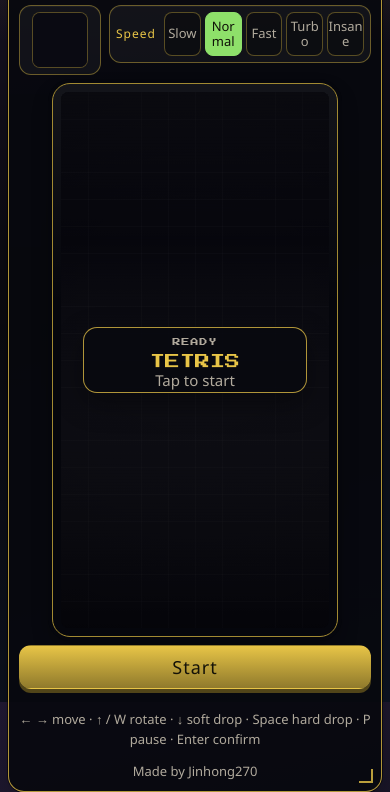
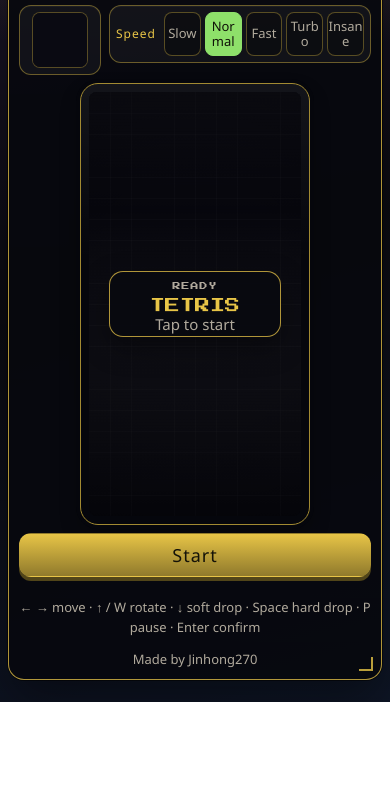
Before and after one commit to Jinhong270/Tetris, a plain HTML site: page index.html in a window 390 px wide. Shown: the part 142-934 px from the top of the page. After the commit the page ends 844 px from the top, so only its background shows below. Drawn offline with Linux system fonts and the light colour scheme.

Commit message:
Make layout responsive across phones, tablets and desktops
Size the board from measured page chrome instead of hard-coded constants, and re-measure via ResizeObserver when fonts, locale text or panels change.

Use the compact landscape layout for wide phones and landscape tablets, with the media query mirrored in JS through matchMedia. Show the touch controls as a single row on portrait phones and track the dock height in a CSS variable. Add safe-area insets, let the body grow so bottom padding stays scrollable, and hide the hint and credit on short desktop windows. Collapse the options panel when switching to the narrow layout.

```diff
--- a/css/style.css
+++ b/css/style.css
@@ -17,7 +17,12 @@
     --font-pixel: "Press Start 2P", "Courier New", monospace;
 }
 
-html, body {
+html {
+    -webkit-text-size-adjust: 100%;
+    text-size-adjust: 100%;
+}
+
+html {
     height: 100%;
 }
 
@@ -29,7 +34,7 @@
     align-items: flex-start;
     min-height: 100vh;
     min-height: 100dvh;
-    padding: 18px 14px 28px;
+    padding: calc(18px + env(safe-area-inset-top)) calc(14px + env(safe-area-inset-right)) 28px calc(14px + env(safe-area-inset-left));
     background: #12121c;
     user-select: none;
     -webkit-user-select: none;
@@ -804,7 +809,7 @@
 
 @media (max-width: 860px) {
     body {
-        padding: 8px 8px 16px;
+        padding: calc(8px + env(safe-area-inset-top)) calc(8px + env(safe-area-inset-right)) 16px calc(8px + env(safe-area-inset-left));
     }
 
     .app {
@@ -944,7 +949,7 @@
     }
 
     body.touch-device {
-        padding-bottom: calc(142px + env(safe-area-inset-bottom));
+        padding-bottom: calc(var(--dock-h, 142px) + 8px);
     }
 
     body.touch-device .touch-controls {
@@ -954,6 +959,9 @@
         bottom: 0;
         z-index: 30;
         margin: 0;
+        flex-direction: row;
+        justify-content: center;
+        gap: 6px;
         padding: 8px 8px calc(8px + env(safe-area-inset-bottom));
         border-radius: 16px 16px 0 0;
         border: 1px solid color-mix(in srgb, var(--accent) 35%, transparent);
@@ -961,8 +969,25 @@
         background: rgba(6, 7, 12, 0.94);
     }
 
+    body.touch-device .control-row {
+        display: contents;
+    }
+
+    body.touch-device .ctrl-btn {
+        flex: 1 1 0;
+        min-width: 0;
+        width: auto;
+        max-width: 92px;
+        height: 52px;
+    }
+
+    body.touch-device .ctrl-btn.wide {
+        flex-grow: 1.4;
+        max-width: 128px;
+    }
+
     body.touch-device .toast {
-        bottom: calc(150px + env(safe-area-inset-bottom));
+        bottom: calc(var(--dock-h, 142px) + 8px);
     }
 
     body.is-playing .controls-hint,
@@ -973,7 +998,29 @@
     }
 }
 
-@media (max-width: 860px) and (orientation: landscape) and (max-height: 540px) {
+@media (min-width: 861px) and (max-height: 720px) {
+    body {
+        padding-top: calc(10px + env(safe-area-inset-top));
+        padding-bottom: 10px;
+    }
+
+    .brand p,
+    .controls-hint,
+    .credit {
+        display: none;
+    }
+
+    .topbar {
+        margin-bottom: 8px;
+        padding-bottom: 8px;
+    }
+}
+
+@media (orientation: landscape) and (max-height: 540px), (orientation: landscape) and (pointer: coarse) and (max-height: 820px) {
+    body {
+        padding: calc(8px + env(safe-area-inset-top)) calc(8px + env(safe-area-inset-right)) 8px calc(8px + env(safe-area-inset-left));
+    }
+
     body.touch-device {
         padding-bottom: 8px;
     }
@@ -989,14 +1036,31 @@
         display: none;
     }
 
+    .brand h1 {
+        font-size: 14px;
+        letter-spacing: 2px;
+    }
+
+    .icon-btn {
+        width: 34px;
+        height: 34px;
+    }
+
+    #startButton,
+    #pauseButton {
+        min-height: 36px;
+        font-size: 15px;
+    }
+
     .topbar {
         margin-bottom: 6px;
         padding-bottom: 6px;
     }
 
     .layout {
-        grid-template-columns: minmax(0, 1fr) max-content minmax(0, 1fr);
+        grid-template-columns: minmax(0, 220px) max-content minmax(0, 220px);
         grid-template-areas: "stats well side";
+        justify-content: center;
         align-items: center;
         gap: 8px;
     }
@@ -1006,7 +1070,7 @@
         display: flex;
         flex-direction: column;
         gap: 8px;
-        max-height: calc(100dvh - 16px);
+        max-height: var(--col-max, calc(100dvh - 16px));
         overflow: auto;
         grid-area: auto;
     }
@@ -1163,7 +1227,7 @@
     text-align: center;
 }
 
-@media (max-width: 860px) and (orientation: landscape) and (max-height: 540px) {
+@media (orientation: landscape) and (max-height: 540px), (orientation: landscape) and (pointer: coarse) and (max-height: 820px) {
     html[dir="rtl"] .stat {
         text-align: right;
     }
--- a/js/main.js
+++ b/js/main.js
@@ -16,11 +16,14 @@
 
 const CLEAR_KEYS = [null, 'clear1', 'clear2', 'clear3', 'clear4'];
 const THEMES = ['classic', 'gray', 'green', 'blue', 'wheat', 'arcade', 'dark'];
+const LAND_QUERY = '(orientation: landscape) and (max-height: 540px), (orientation: landscape) and (pointer: coarse) and (max-height: 820px)';
 
 let animationId = null;
 let toastTimer = null;
 let resizeTick = 0;
+let lastNarrow = null;
 
+const root = document.documentElement;
 const gameCanvas = document.getElementById('gameCanvas');
 const nextCanvas = document.getElementById('nextCanvas');
 const startButton = document.getElementById('startButton');
@@ -44,8 +47,15 @@
 const fxFlash = document.getElementById('fxFlash');
 const levelStat = document.getElementById('levelStat');
 const touchPause = document.getElementById('btnPauseTouch');
-const speedPanel = document.querySelector('.speed-panel');
-const nextWrap = document.querySelector('.next-wrap');
+const touchBar = document.getElementById('touchControls');
+const appEl = document.querySelector('.app');
+const layoutEl = document.querySelector('.layout');
+const wellEl = document.querySelector('.well');
+const bezelEl = document.querySelector('.bezel');
+const statsCol = document.querySelector('.col-stats');
+const sideCol = document.querySelector('.col-side');
+const hintEl = document.getElementById('controlsHint');
+const creditEl = document.querySelector('.credit');
 
 function detectTouchSupport() {
     return (
@@ -58,8 +68,7 @@
 const isTouchDevice = detectTouchSupport();
 if (isTouchDevice) {
     body.classList.add('touch-device');
-    const touchControls = document.getElementById('touchControls');
-    if (touchControls) touchControls.setAttribute('aria-hidden', 'false');
+    if (touchBar) touchBar.setAttribute('aria-hidden', 'false');
 }
 
 loadMuted();
@@ -115,8 +124,7 @@
 }
 
 function landscapeCompact() {
-    const { w, h } = viewportSize();
-    return h <= 540 && w > h && w <= 860;
+    return window.matchMedia(LAND_QUERY).matches;
 }
 
 function narrowLayout() {
@@ -225,47 +233,46 @@
     if (next === 'playing') setOptionsOpen(false);
 }
 
+function extraHeight(el) {
+    if (!el || getComputedStyle(el).display === 'none') return 0;
+    return el.offsetHeight + (parseFloat(getComputedStyle(el).marginTop) || 0);
+}
+
 function resizeCanvas() {
     const { w: vw, h: vh } = viewportSize();
     const narrow = narrowLayout();
     const land = landscapeCompact();
-    const bezelPad = narrow ? 16 : 22;
+    const dock = narrow && body.classList.contains('touch-device') && touchBar ? touchBar.offsetHeight : 0;
+    root.style.setProperty('--dock-h', `${dock}px`);
+
+    const bodyStyle = getComputedStyle(body);
+    const pageH = appEl.offsetHeight + parseFloat(bodyStyle.paddingTop) + parseFloat(bodyStyle.paddingBottom);
+    const layoutH = layoutEl.offsetHeight;
+    const outerH = pageH - layoutH;
+    const canvasH = gameCanvas.offsetHeight;
+    const bezelX = bezelEl.offsetWidth - gameCanvas.offsetWidth;
+    const gap = parseFloat(getComputedStyle(layoutEl).columnGap) || 0;
+
+    root.style.setProperty('--col-max', `${Math.max(160, Math.floor(vh - outerH))}px`);
+
+    let chromeH;
     let availableW;
-    let availableH;
     if (land) {
-        availableH = vh - 28;
-        availableW = Math.max(120, vw - 280);
+        chromeH = outerH + wellEl.offsetHeight - canvasH;
+        availableW = layoutEl.clientWidth - 240 - gap * 2 - bezelX;
     } else if (narrow) {
-        const touchBar = document.getElementById('touchControls');
-        const dock = body.classList.contains('touch-device') && touchBar
-            && getComputedStyle(touchBar).display !== 'none'
-            ? touchBar.offsetHeight
-            : 0;
-        const top = document.querySelector('.topbar');
-        const topH = top ? top.offsetHeight : 44;
-        const score = document.querySelector('.stat-score');
-        const statH = score ? score.offsetHeight : 52;
-        const speedH = speedPanel ? speedPanel.offsetHeight : 56;
-        const nextH = nextWrap ? nextWrap.offsetHeight : 0;
-        const hud = statH + Math.max(speedH, nextH) + 12;
-        const actions = document.querySelector('.action-buttons');
-        const actionsH = actions ? actions.offsetHeight : 48;
-        const optionsH = optionsPanel && optionsPanel.classList.contains('open')
-            ? optionsPanel.offsetHeight + 8
-            : 0;
-        const hint = document.getElementById('controlsHint');
-        const hintH = hint && getComputedStyle(hint).display !== 'none' ? hint.offsetHeight : 0;
-        availableW = vw - 32 - bezelPad;
-        availableH = vh - dock - topH - hud - actionsH - optionsH - hintH - 28 - bezelPad;
+        const skipped = isTouchDevice ? extraHeight(hintEl) + extraHeight(creditEl) : 0;
+        chromeH = pageH - canvasH - skipped;
+        availableW = layoutEl.clientWidth - bezelX;
     } else {
-        availableW = Math.min(340, vw - 440);
-        availableH = vh - 150;
+        chromeH = outerH + wellEl.offsetHeight - canvasH;
+        availableW = layoutEl.clientWidth - statsCol.offsetWidth - sideCol.offsetWidth - gap * 2 - bezelX;
     }
-    let width = Math.min(availableW, availableH / 2);
-    const cap = land ? 300 : (narrow ? 480 : 340);
+
+    const cap = land ? 360 : (narrow ? 480 : 420);
+    let width = Math.min(availableW, (vh - chromeH) / 2, cap);
     if (!Number.isFinite(width)) width = 220;
-    width = Math.max(150, Math.min(width, cap));
-    width = Math.round(width / 4) * 4;
+    width = Math.max(100, Math.floor(width / 4) * 4);
     const scale = width / (COLS * CELL_SIZE);
     const cssW = Math.round(COLS * CELL_SIZE * scale);
     const cssH = Math.round(ROWS * CELL_SIZE * scale);
@@ -427,14 +434,37 @@
 function onResize() {
     cancelAnimationFrame(resizeTick);
     resizeTick = requestAnimationFrame(() => {
-        if (!narrowLayout()) setOptionsOpen(true);
+        const narrow = narrowLayout();
+        if (!narrow) setOptionsOpen(true);
+        else if (lastNarrow === false) setOptionsOpen(false);
+        lastNarrow = narrow;
         resizeCanvas();
+        if (!animationId) renderer.render(game);
     });
 }
 
 window.addEventListener('resize', onResize);
+window.addEventListener('load', onResize);
 window.addEventListener('orientationchange', () => setTimeout(onResize, 80));
 if (window.visualViewport) window.visualViewport.addEventListener('resize', onResize);
+
+if (window.ResizeObserver) {
+    const observer = new ResizeObserver(onResize);
+    [
+        '.topbar',
+        '.stat-score',
+        '.next-wrap',
+        '.speed-panel',
+        '.action-buttons',
+        '#optionsPanel',
+        '#controlsHint',
+        '.credit',
+        '#touchControls'
+    ].forEach((selector) => {
+        const el = document.querySelector(selector);
+        if (el) observer.observe(el);
+    });
+}
 
 if (startButton) {
     startButton.addEventListener('click', () => {
```
